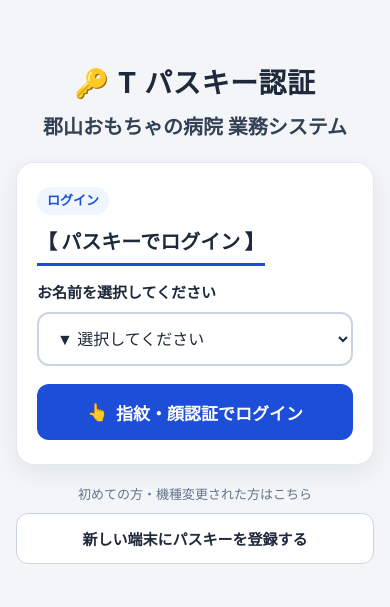
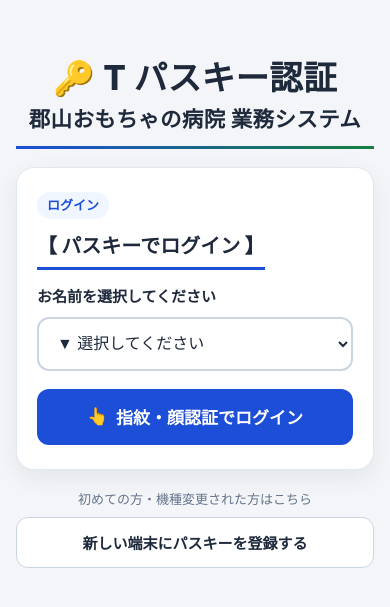
Before and after one commit to koriyama-toy-hospital-TS/t-passkey-auth, a plain HTML site: page index.html in a window 390 px wide. Shown: the part 109-716 px from the top of the page. Drawn offline with Linux system fonts and the light colour scheme.

Commit message:
Refactor header styles and improve font responsiveness
Updated header styles and font sizes for better responsiveness and aesthetics.

```diff
--- a/index.html
+++ b/index.html
@@ -49,28 +49,37 @@
       max-width: 420px;
     }
 
-    /* 3画面共通ヘッダー（さらに2ポイント相当拡大） */
+    /* 下のカード横幅（app-shell幅）いっぱいに合わせた共通ヘッダー */
     .brand-header {
+      width: 100%;
       text-align: center;
-      margin-bottom: 20px;
+      margin-bottom: 18px;
+      padding-bottom: 12px;
+      border-bottom: 3px solid transparent;
+      border-image: linear-gradient(90deg, var(--primary), var(--register)) 1;
     }
 
     .brand-title {
       margin: 0;
-      font-size: 28px;
-      font-weight: 700;
-      letter-spacing: 0.02em;
+      font-size: clamp(30px, 8.6vw, 35px);
+      font-weight: 800;
+      letter-spacing: 0.01em;
+      line-height: 1.2;
       display: flex;
       align-items: center;
       justify-content: center;
       gap: 8px;
+      white-space: nowrap;
     }
 
     .brand-subtitle {
       margin: 8px 0 0;
-      font-size: 20px;
-      color: #334155;
-      font-weight: 700;
+      font-size: clamp(19px, 5.5vw, 23px);
+      color: #1e293b;
+      font-weight: 800;
+      letter-spacing: 0.02em;
+      line-height: 1.3;
+      white-space: nowrap;
     }
 
     .card {
```
